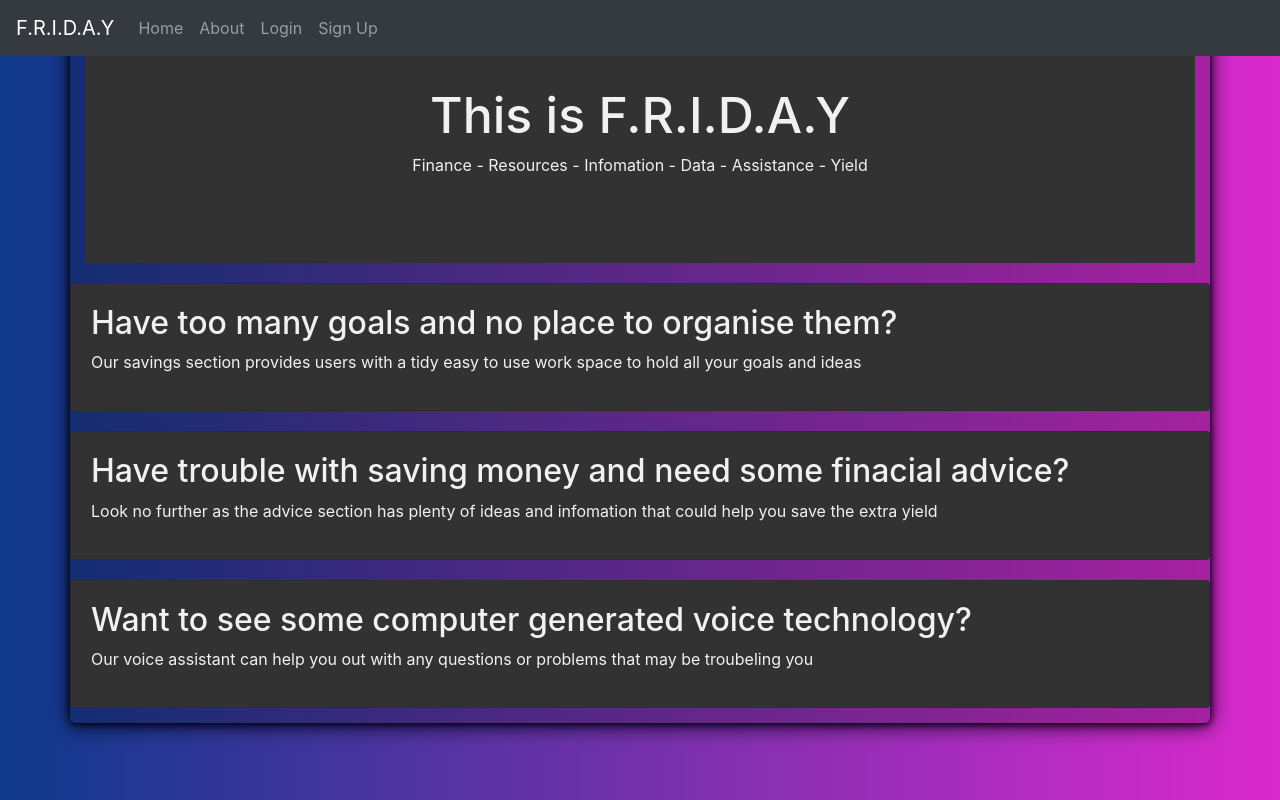
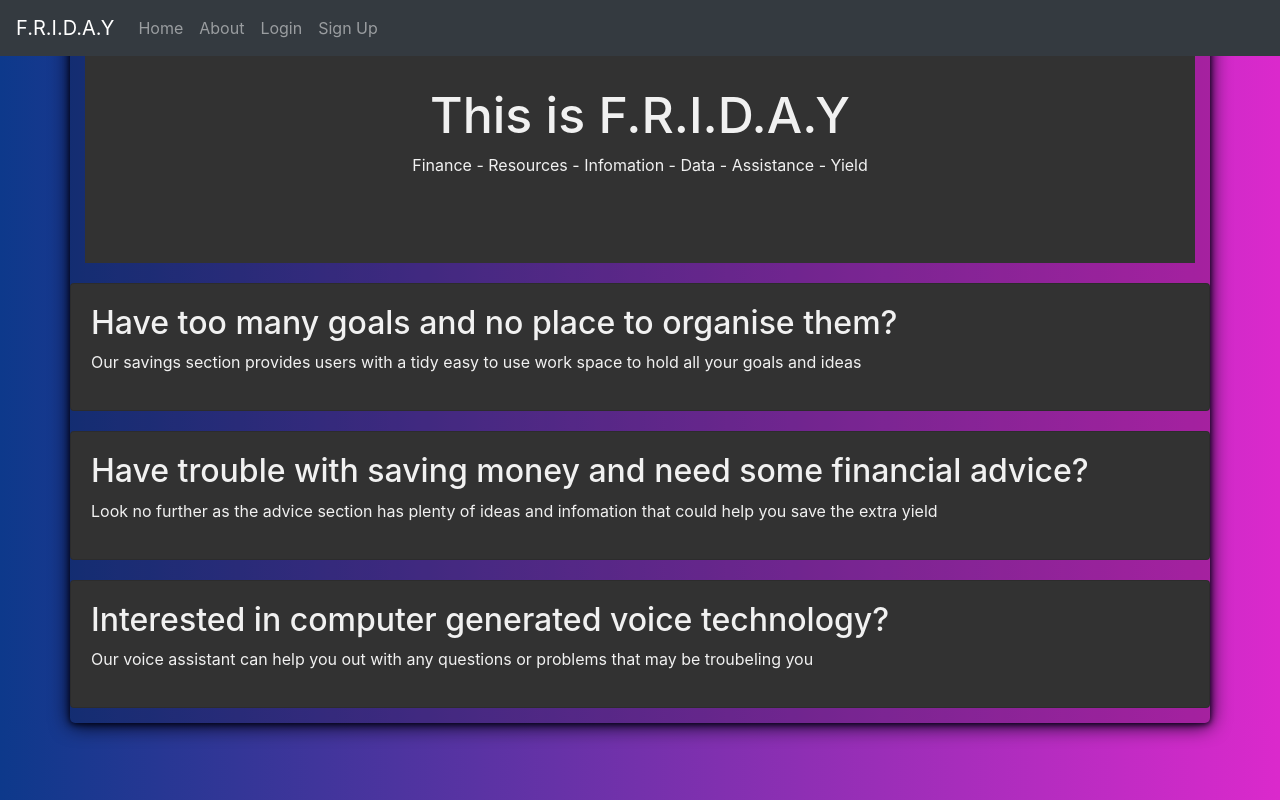
Before and after one commit to OliverDonaldson/F.R.I.D.A.Y, a Python web app: template templates/welcome.html in a window 1280 px wide. Run offline with Jinja, Linux system fonts and the light colour scheme; the template is opened without the code that fills it, so the values that code supplies are empty; some libraries are stand-ins or nearby versions.

Commit message:
Update welcome.html

```diff
--- a/templates/welcome.html
+++ b/templates/welcome.html
@@ -100,11 +100,11 @@ body {
      <p>Our savings section provides users with a tidy easy to use work space to hold all your goals and ideas</p>
     </div>
     <div class="card">
-        <h2>Have trouble with saving money and need some finacial advice?</h2>
+        <h2>Have trouble with saving money and need some financial advice?</h2>
        <p>Look no further as the advice section has plenty of ideas and infomation that could help you save the extra yield</p>
       </div>
       <div class="card">
-        <h2>Want to see some computer generated voice technology?</h2>
+        <h2>Interested in computer generated voice technology?</h2>
        <p>Our voice assistant can help you out with any questions or problems that may be troubeling you</p>
       </div>
     </div>
```
